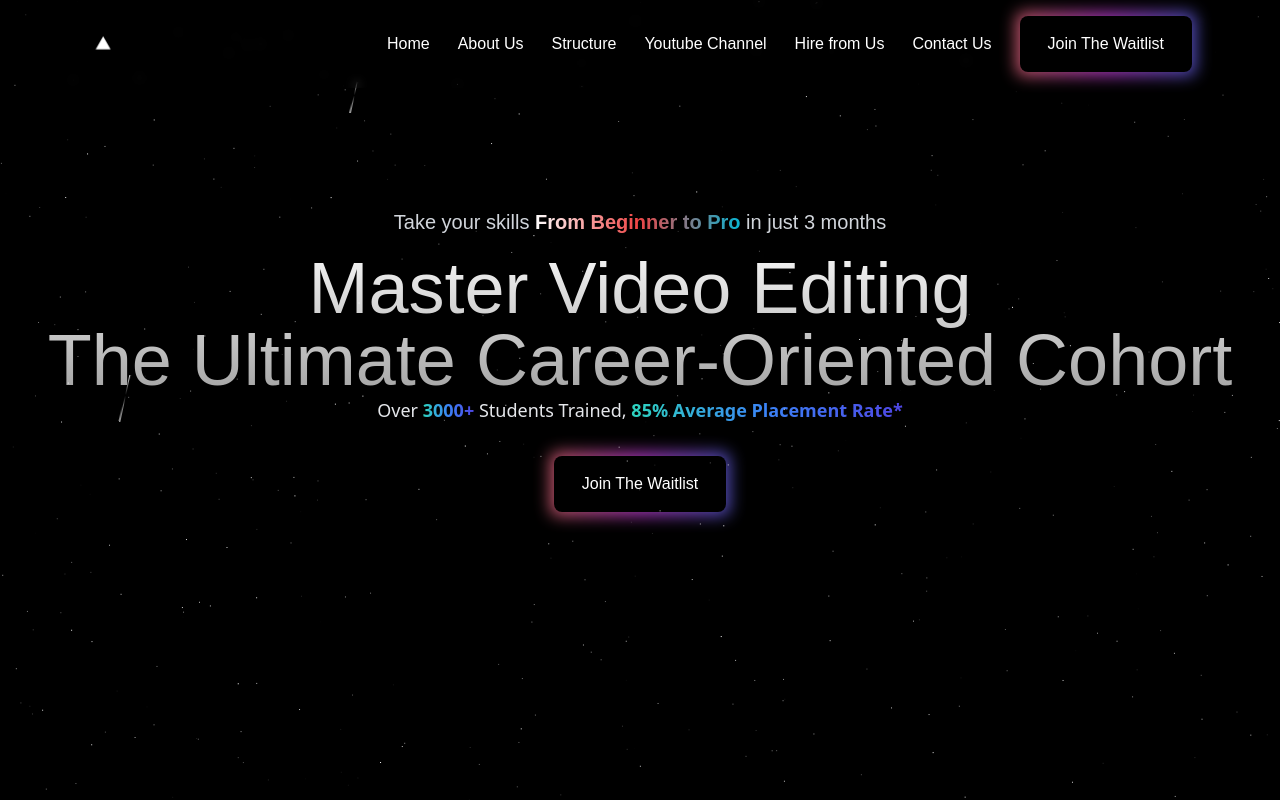
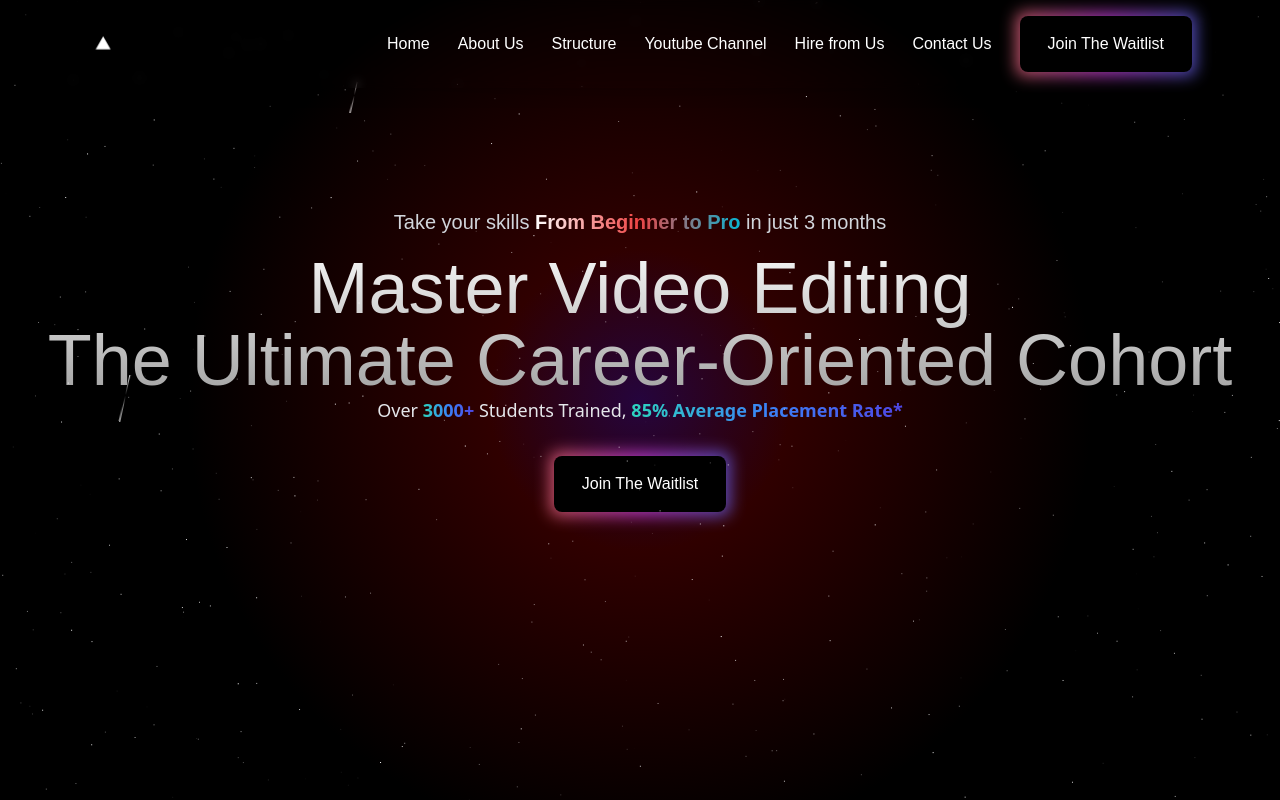
Before and after one commit to Amaljiththedev/luminarylinesschool, a Next.js app: page / in a window 1280 px wide. Built offline with nearby package versions, Linux system fonts and the light colour scheme.

Commit message:
build version1

```diff
--- a/components/ui/Animatedbeams.tsx
+++ b/components/ui/Animatedbeams.tsx
@@ -8,6 +8,16 @@ const Hero = () => (
       <div className="absolute inset-0">
         <Starfield />
       </div>
+      <div
+        style={{
+          background:
+            "radial-gradient(circle at center, #4a0979 0%, #5f0000 20%, rgba(139, 0, 255, 0) 60%)",
+          backgroundPosition: "center",
+          backgroundRepeat: "no-repeat",
+          backgroundSize: "cover",
+        }}
+        className="absolute inset-0 h-full w-full opacity-50"
+      />
       <div className="absolute inset-0 flex flex-col items-center justify-center text-center text-white px-6 -mt-32 sm:-mt-20">
         {/* Hero Content */}
         <p className="text-lg md:text-xl font-poppins mb-4 text-gray-300">
```
